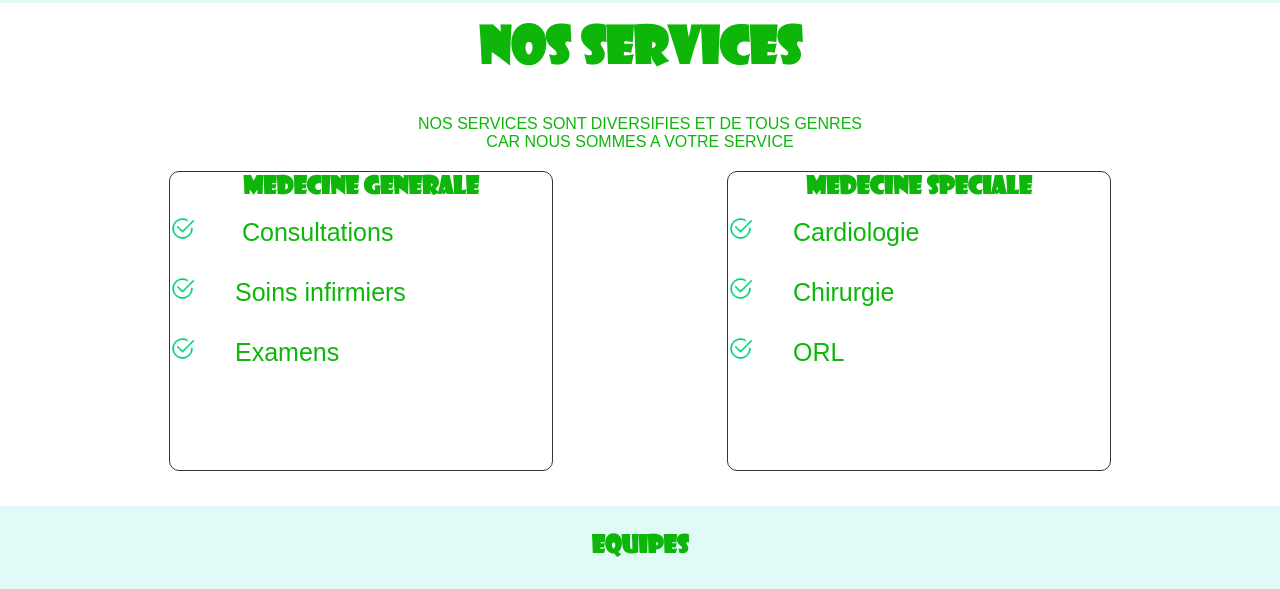
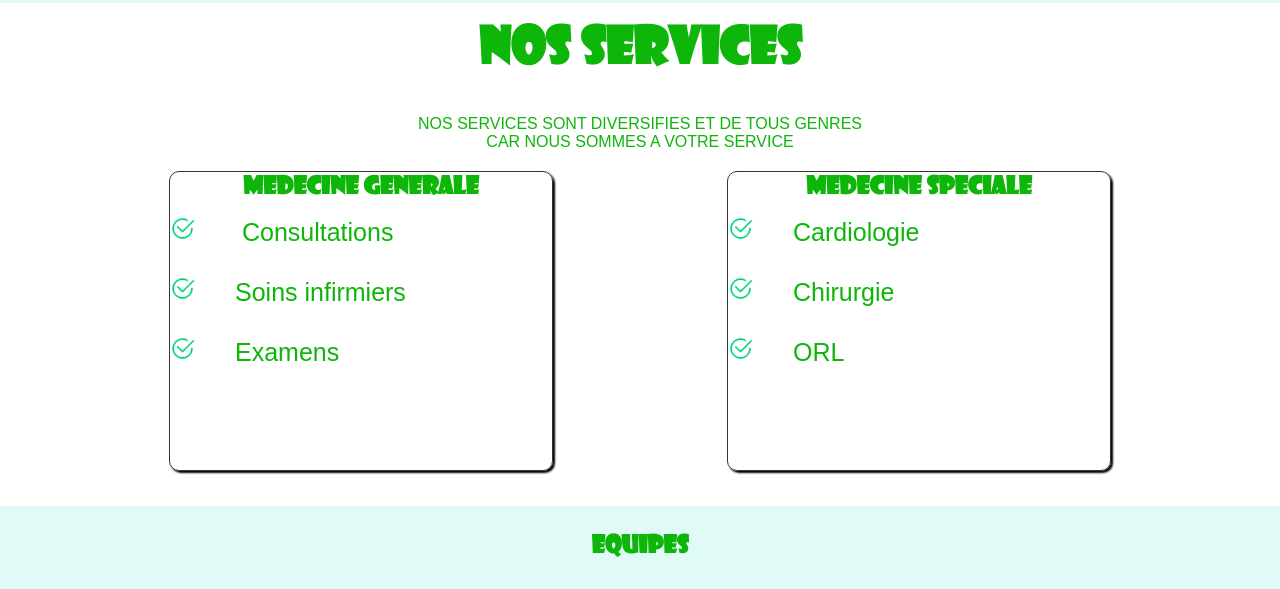
Before and after one commit to Yves2110/html-css-pour-menu-deroulant, a plain HTML site: page index.html in a window 1280 px wide. Shown: the part 1953-2542 px from the top of the page. Drawn offline with Linux system fonts and the light colour scheme.

Commit message:
final-work

```diff
--- a/style.css
+++ b/style.css
@@ -237,6 +237,7 @@
       border: rgb(54, 53, 53);
       display: flexbox;
       font-family: sans-serif;
+      box-shadow: 2px 2px 2px black;
   }
 
   .c {
@@ -251,6 +252,7 @@
       margin: 5px;
       border-radius: 10px;
       font-family: sans-serif;
+      box-shadow: 2px 2px 2px black;
   }
 
   .nos-services {
```
